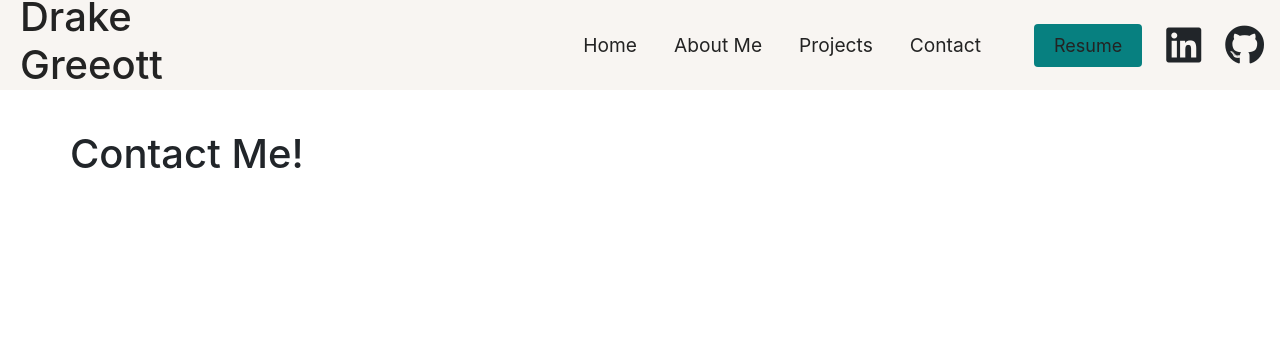
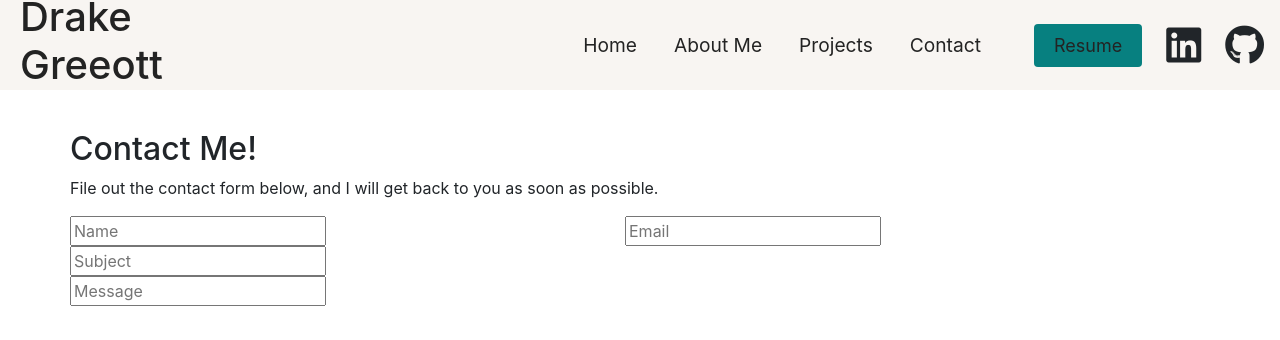
Before and after one commit to dgreeott/MyPortfolio, a React (Create React App) app in the folder my-portfolio/: page /contact in a window 1280 px wide. Shown: the top 340 px of the page. Built offline with nearby package versions, Linux system fonts and the light colour scheme.

Commit message:
Start Contact Form

```diff
--- a/my-portfolio/package.json
+++ b/my-portfolio/package.json
@@ -6,8 +6,12 @@
     "@testing-library/jest-dom": "^5.11.6",
     "@testing-library/react": "^11.2.2",
     "@testing-library/user-event": "^12.2.2",
+    "axios": "^0.21.0",
     "bootstrap": "^4.5.3",
+    "cors": "^2.8.5",
+    "express": "^4.17.1",
     "jquery": "^3.5.1",
+    "nodemailer": "^6.4.17",
     "popper": "^1.0.1",
     "popper.js": "^1.16.1",
     "react": "^17.0.1",
--- a/my-portfolio/src/components/Contact.js
+++ b/my-portfolio/src/components/Contact.js
@@ -1,19 +1,129 @@
-import React from 'react'
+import React, { Component } from "react";
 
-function Contact() {
+class Contact extends Component {
+
+    constructor(props) {
+        super(props);
+        this.state = {
+            name: '',
+            email: '',
+            subject: '',
+            muessage: ''
+        }
+    }
+
+    onNameChange(event) {
+        this.setState({name: event.target.value})
+    }
+
+    onEmailChange(event) {
+        this.setState({email: event.target.value})
+    }
+
+    onSubjectChange(event) {
+        this.setState({subject: event.target.value})
+    }
+
+    onMsgChange(event) {
+        this.setState({message: event.target.value})
+    }
+
+    submitEmail(e) {
+        e.preventDefault();
+        axios({
+            method: "POST",
+            url: "/send",
+            data: this.state
+        }).then((response) => {
+            if (response.data.status === 'sucess') {
+                alert("Message Sent.");
+                this.resetForm()
+            }else if (response.data.status === 'fail') {
+                alert("Message failed to send.")
+            }
+        })
+    }
+
+    resetForm() {
+        this.setState({name: '', email: '', subject:'',
+        message: ''})
+    }
+
+    render() {
     return (
-        <main className="page bg-white" id="contact">
+      <div className="section">
         <div className="container">
           <div className="row">
-					<div className="col-md-12 bg-white">
+            <div className="col-md-12">
               <div className="container">
-							<h1>Contact Me!</h1>
+                <h2 className="title">Contact Me!</h2>
+                <p>
+                  File out the contact form below, and I will get back to you as
+                  soon as possible.
+                </p>
+                <form
+                  id="contactForm"
+                  onSubmit={this.submitEmail.bind(this)}
+                  method="POST"
+                >
+                  <div className="formGroup">
+                    <div className="row">
+                      <div className="col-md-6">
+                        <input
+                          placeholder="Name"
+                          id="name"
+                          type="text"
+                          className="formControl"
+                          required
+                          value={this.state.name}
+                          onChange={this.onNameChange.bind(this)}
+                        />
+                      </div>
+                      <div className="col-md-6">
+                        <input
+                          placeholder="Email"
+                          id="email"
+                          type="email"
+                          className="formControl"
+                          aria-describeby="emailHelp"
+                          required
+                          value={this.state.email}
+                          onChange={this.onEmailChange.bind(this)}
+                        />
+                      </div>
+                    </div>
+                  </div>
+                  <div className="formGroup">
+                    <input
+                      placeholder="Subject"
+                      id="subject"
+                      type="text"
+                      className="formControl"
+                      required
+                      value={this.state.subject}
+                      onChange={this.onSubjectChange.bind(this)}
+                    />
+                  </div>
+                  <div className="formGroup">
+                    <input
+                      placeholder="Message"
+                      id="message"
+                      type="text"
+                      className="formControl"
+                      required
+                      value={this.state.subject}
+                      onChange={this.onMsgChange.bind(this)}
+                    />
+                  </div>
+                </form>
               </div>
             </div>
           </div>
         </div>
-		</main>
+      </div>
     );
   }
+}
+
 
 export default Contact;
```
Also changed, not shown: my-portfolio/src/components/sendMail.js (added, +47 -0 lines), 1 other file (tests, documents, lock files or other folders). Lines whose indentation alone changed are shown as unchanged.
